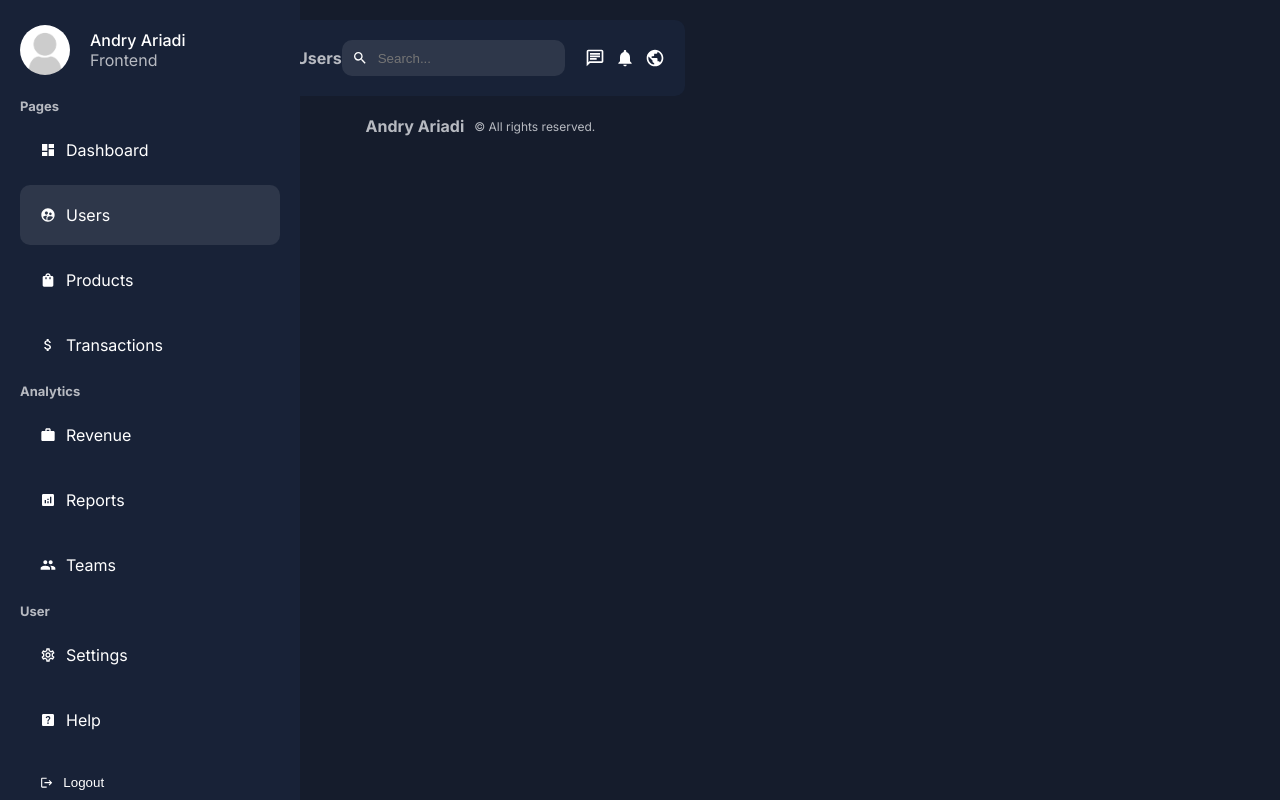
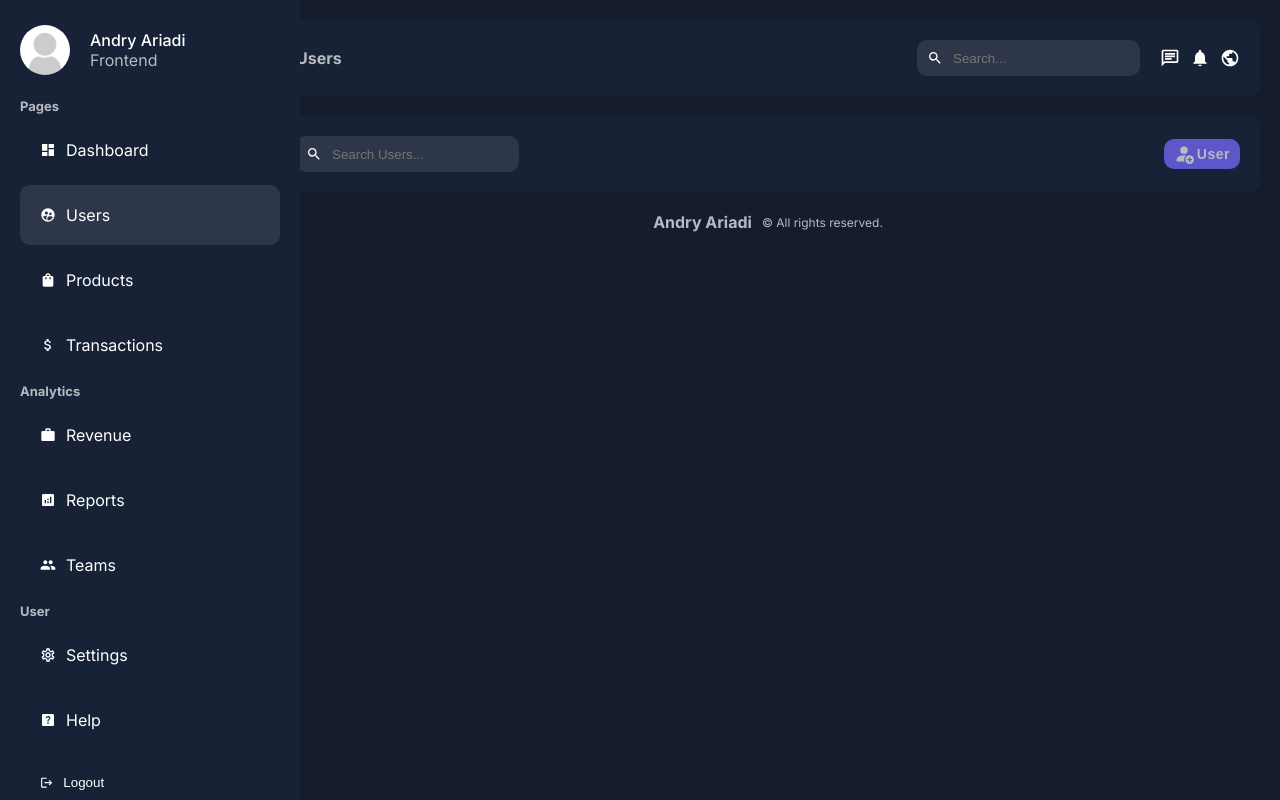
Before and after one commit to andryariadi/CMS-Dashboard-, a Next.js app in the folder cms-dashboard/: page /dashboard/users in a window 1280 px wide. Built offline with nearby package versions, Linux system fonts and the light colour scheme.

Commit message:
styling btn add user

```diff
--- a/cms-dashboard/src/app/dashboard/dashboard.module.css
+++ b/cms-dashboard/src/app/dashboard/dashboard.module.css
@@ -41,7 +41,7 @@
   flex: 4;
   padding: 20px;
   max-width: 100%;
-  /* min-width: 80%; */
+  min-width: 80%;
   box-sizing: border-box;
   position: fixed;
   left: 20%;
--- a/cms-dashboard/src/app/dashboard/users/page.jsx
+++ b/cms-dashboard/src/app/dashboard/users/page.jsx
@@ -1,10 +1,21 @@
+import Search from "@/components/dashboard/search/search";
 import styles from "./user.module.css";
+import Link from "next/link";
+import { BsPersonFillAdd } from "react-icons/bs";
 
 export default function UsersPage() {
   return (
     <>
       <div className={styles.container}>
-        <div className={styles.main}></div>
+        <div className={styles.header}>
+          <Search placeholder="Search Users..." />
+          <Link href="/dashboard/users/add">
+            <button className={styles.button}>
+              <BsPersonFillAdd className={styles.icon} size={20} />
+              User
+            </button>
+          </Link>
+        </div>
         <div className={styles.tableContainer}></div>
       </div>
     </>
--- a/cms-dashboard/src/app/dashboard/users/user.module.css
+++ b/cms-dashboard/src/app/dashboard/users/user.module.css
@@ -2,4 +2,29 @@
   /* display: flex;
   flex-direction: column;
   gap: 20px; */
+  background-color: var(--bgSoft);
+  padding: 20px;
+  margin-top: 20px;
+  border-radius: 10px;
 }
+
+.header {
+  display: flex;
+  justify-content: space-between;
+  align-items: center;
+}
+
+.button {
+  display: flex;
+  justify-content: center;
+  align-items: center;
+  gap: 3px;
+  padding: 5px 10px;
+  border-radius: 10px;
+  border: none;
+  background-color: #5d57c9;
+  font-size: 14px;
+  font-weight: 600;
+  letter-spacing: 0.5px;
+  color: var(--textSoft);
+}
--- a/cms-dashboard/src/components/dashboard/search/search.jsx
+++ b/cms-dashboard/src/components/dashboard/search/search.jsx
@@ -1,7 +1,10 @@
-export default function Search() {
+import styles from "./search.module.css";
+import { MdSearch } from "react-icons/md";
+export default function Search({ placeholder }) {
   return (
     <div className={styles.container}>
-      <input type="text" placeholder="Search..." className={styles.input} />
+      <MdSearch />
+      <input type="text" placeholder={placeholder} className={styles.input} />
     </div>
   );
 }
--- a/cms-dashboard/src/components/dashboard/search/search.module.css
+++ b/cms-dashboard/src/components/dashboard/search/search.module.css
@@ -0,0 +1,15 @@
+.container {
+  display: flex;
+  align-items: center;
+  gap: 10px;
+  background-color: #2e374a;
+  padding: 10px;
+  border-radius: 10px;
+}
+
+.input {
+  border: none;
+  outline: none;
+  background-color: transparent;
+  color: var(--text);
+}
```
